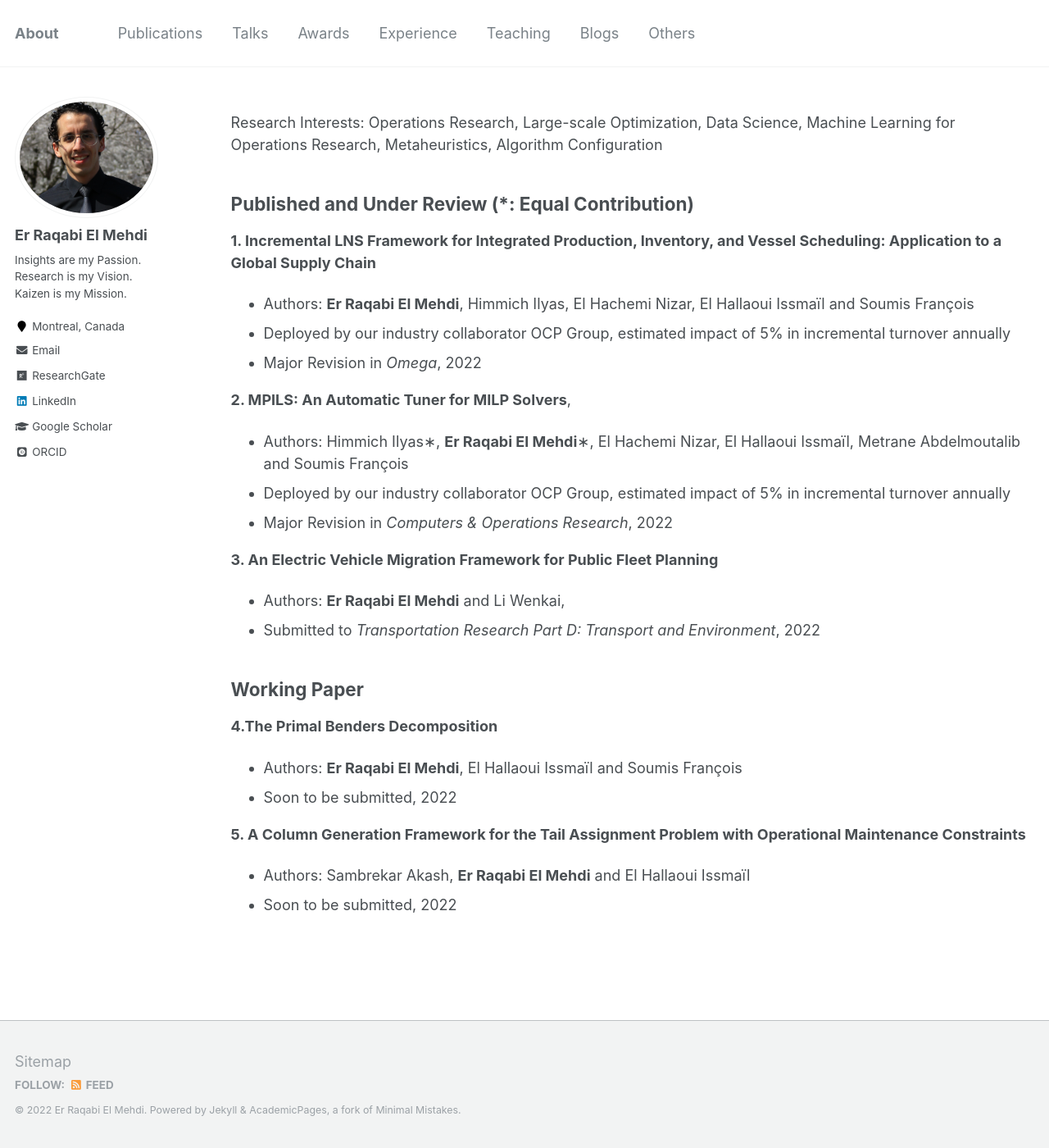
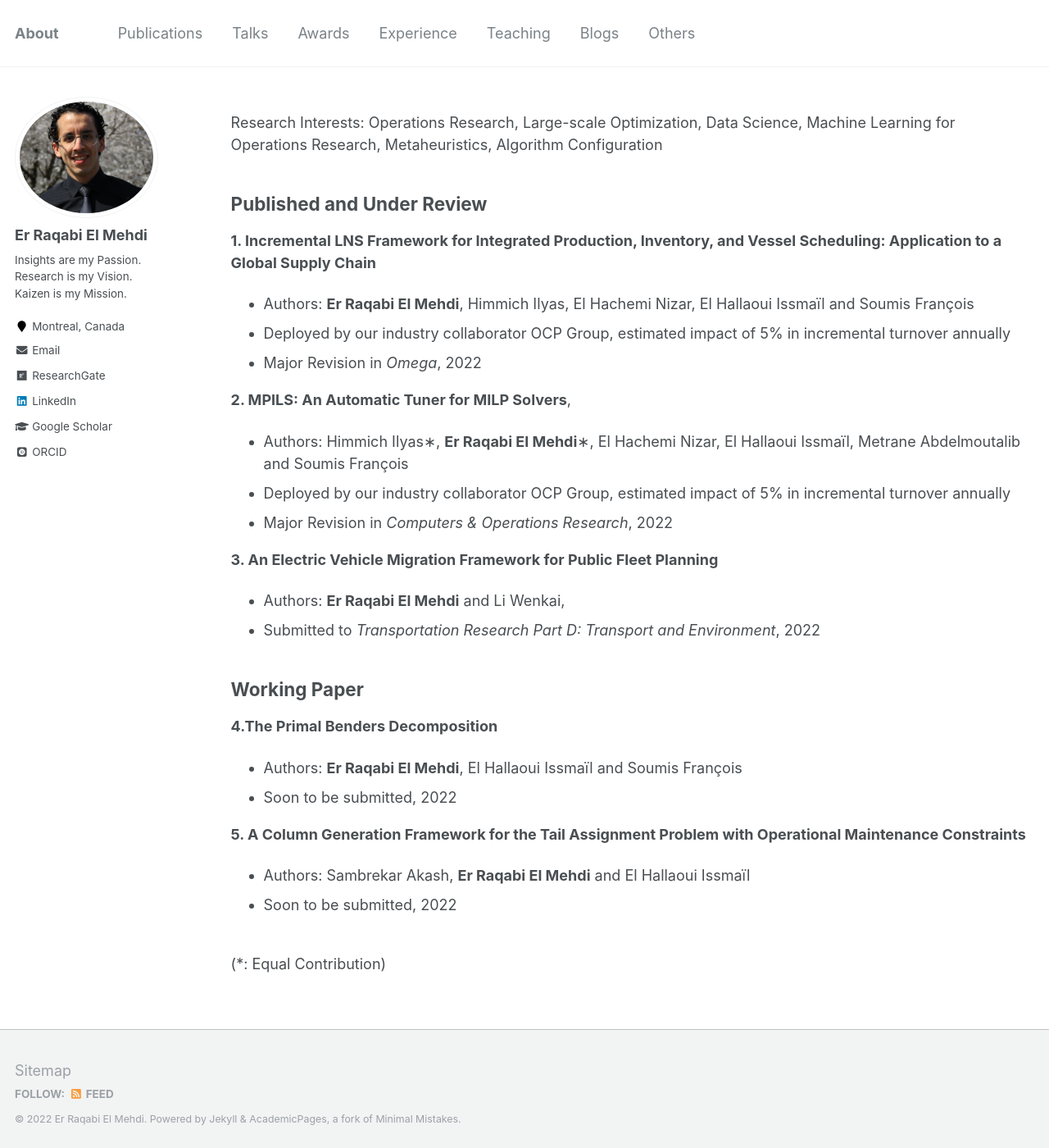
Before and after one commit to RqbMedi/rqbmedi.github.io, a Jekyll site: the page built from _pages/publications.md, in a window 1280 px wide and 1400 px high. Shown: the whole window at 82% size. Built offline with Jekyll 4.4.1, drawn with Linux system fonts in a browser that asks for light colours; some web fonts are replaced; part of the change alters nothing that is shown.

Commit message:
Update publications.md

```diff
--- a/_pages/publications.md
+++ b/_pages/publications.md
@@ -7,7 +7,7 @@ author_profile: true
 
 Research Interests: Operations Research, Large-scale Optimization, Data Science, Machine Learning for Operations Research, Metaheuristics, Algorithm Configuration
 
-Published and Under Review (*: Equal Contribution)
+Published and Under Review
 ------
 
 **1. Incremental LNS Framework for Integrated Production, Inventory, and Vessel Scheduling: Application to a Global Supply Chain**
@@ -34,3 +34,6 @@ Working Paper
 **5. A Column Generation Framework for the Tail Assignment Problem with Operational Maintenance Constraints**
  - Authors: Sambrekar Akash, **Er Raqabi El Mehdi** and El Hallaoui Issmaïl
  - Soon to be submitted, 2022
+
+<br>
+(*: Equal Contribution)
```
